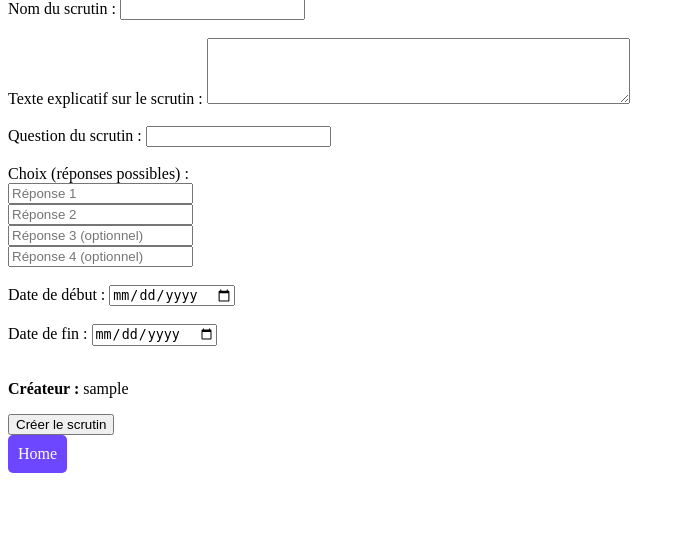
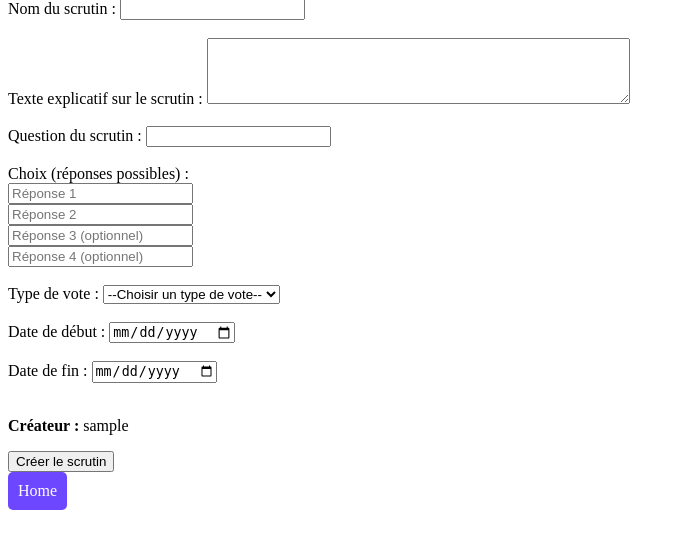
Before and after one commit to fouuuadi/PyVote, a Flask app: page /ballot/create_ballot_form in a window 1280 px wide. Shown: the part 81-625 px from the top of the page, without its empty margins (0-685 px from the left). Run offline with Flask 3, Linux system fonts and the light colour scheme; the visitor is signed in with stand-in values (Sample User, id 1).

Commit message:
update: ballot route and ballots_form.html

```diff
--- a/api/routes/ballot.py
+++ b/api/routes/ballot.py
@@ -3,6 +3,7 @@ from flask import Blueprint, render_template, session, redirect, url_for, flash,
 from mongoDB.config.connection_db import get_database
 from bson.objectid import ObjectId  # Pour gérer les ObjectId
 from utils.decorators import login_required
+from utils.enums import TypeVote
 
 ballot_bp = Blueprint('ballot', __name__, template_folder='templates')
 
@@ -37,6 +38,7 @@ def create_ballot():
         poll_response = [response.strip() for response in request.form.getlist('poll_response') if response.strip()] #pour supprimer les espaces
         start_date = request.form.get('start_date')
         end_date = request.form.get('end_date')
+        type_vote = request.form.get('type_vote')
         created_by = session.get('user_id')
 
         # validation des données
@@ -52,6 +54,9 @@ def create_ballot():
 
         if datetime.strptime(end_date, '%Y-%m-%d') <= datetime.strptime(start_date, '%Y-%m-%d'):
             return jsonify({'error': 'La date de fin doit être postérieure à la date de début.'}), 400
+
+        if type_vote not in [tv.value for tv in TypeVote]:
+            return jsonify({"error" : "Type de vote invalide." }), 400
 
         #determine la date du scrutin
         date_ballot = datetime.now()
@@ -72,7 +77,8 @@ def create_ballot():
             "participants": [],
             "status": status,
             "start_date": start_date,
-            "end_date": end_date
+            "end_date": end_date,
+            "type_vote":type_vote
         }
 
         ballot_id = ballot_collection.insert_one(ballot_data).inserted_id
--- a/templates/ballot_form.html
+++ b/templates/ballot_form.html
@@ -35,6 +35,15 @@
         <input type="text" name="poll_response" placeholder="Réponse 4 (optionnel)">
         <br><br>
 
+        <label for="type_vote">Type de vote :</label>
+        <select id="type_vote" name="type_vote" required>
+            <option value="">--Choisir un type de vote--</option>
+            <option value="Vote Majoritaire">Vote Majoritaire</option>
+            <option value="Vote Proportionnel">Vote Proportionnel</option>
+            <option value="Vote Condorcet">Vote Condorcet</option>
+        </select>
+        <br><br>
+
         <!-- Date de début -->
         <label for="start_date">Date de début :</label>
         <input type="date" id="start_date" name="start_date" required>
```
